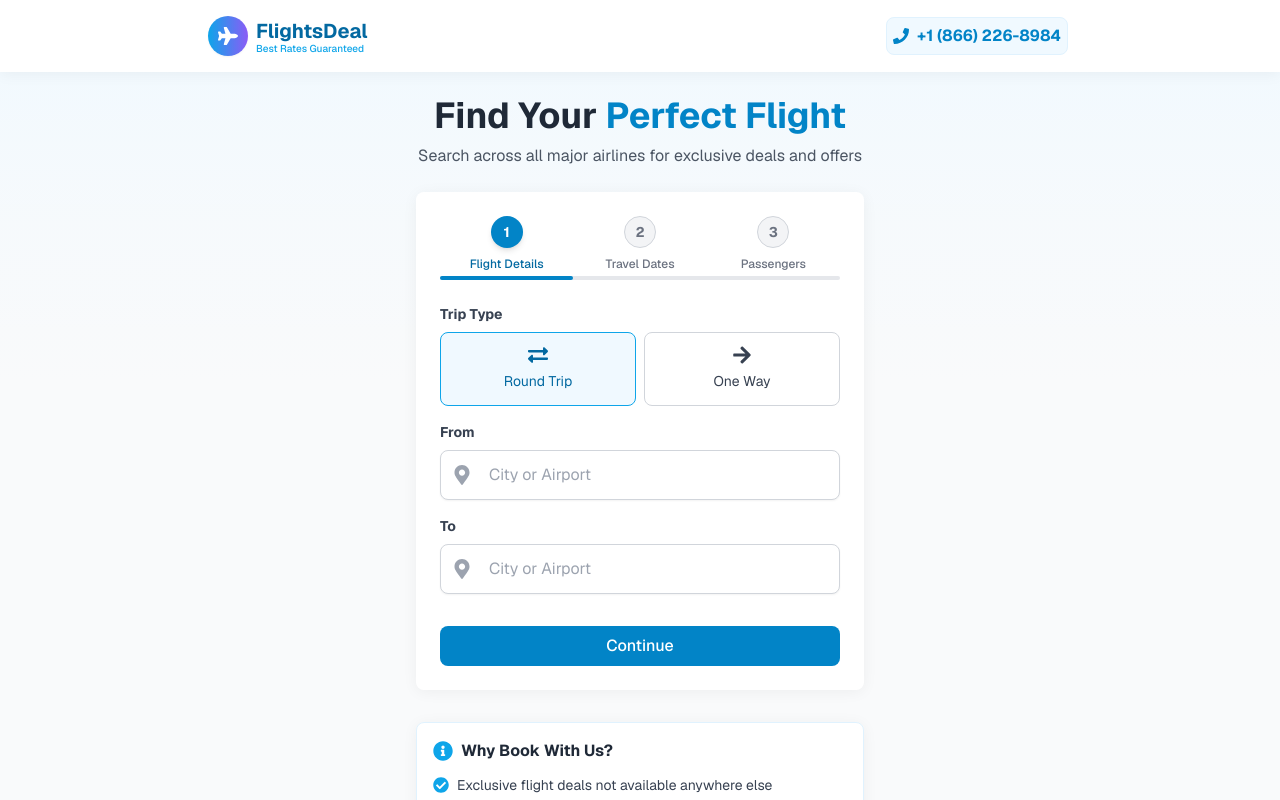
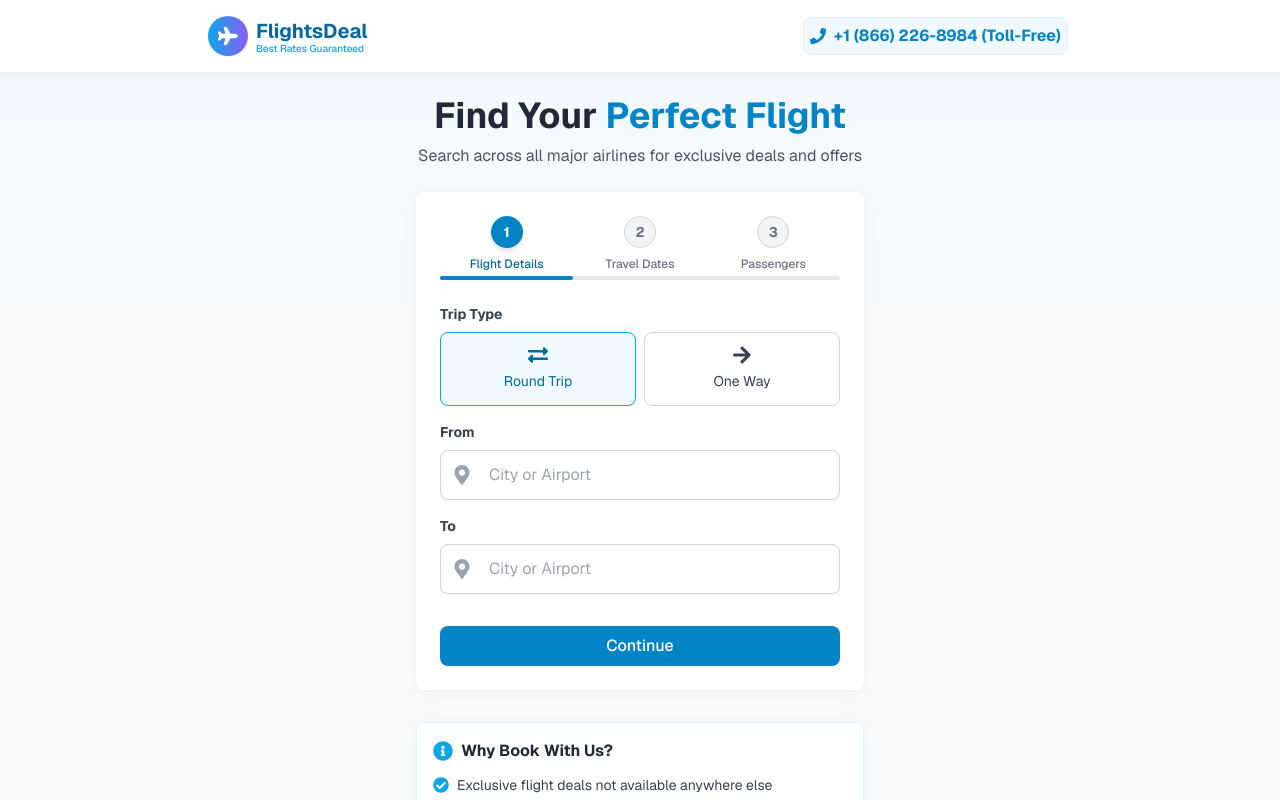
Before and after one commit to OkanLimitless/flights-lander, a Next.js app: page / in a window 1280 px wide. Shown: the top 800 px of the page. Built offline with nearby package versions, Linux system fonts and the light colour scheme.

Commit message:
Update contact information in CallToAction and ResultsPage components to include "Toll-Free" designation for clarity.

```diff
--- a/app/components/CallToAction.tsx
+++ b/app/components/CallToAction.tsx
@@ -27,7 +27,7 @@ const CallToAction = ({
           <span className="animate-ping absolute inline-flex h-full w-full rounded-full bg-sky-400 opacity-30"></span>
           <FaPhone className="h-4 w-4 relative" />
         </div>
-        +1 (866) 226-8984
+        +1 (866) 226-8984 (Toll-Free)
       </button>
     );
   }
--- a/app/components/ResultsPage.tsx
+++ b/app/components/ResultsPage.tsx
@@ -184,7 +184,7 @@ const ResultsPage = ({ searchData }: ResultsPageProps) => {
                 <div className="absolute -top-3 -right-2 bg-gradient-premium text-white text-xs font-bold px-2 py-1 rounded-full">SAVE 30%</div>
                 <div className="bg-gradient-to-r from-sky-50 to-indigo-50 rounded-lg p-3 mb-2 text-center shadow-sm">
                   <p className="text-lg font-bold text-sky-700">+1 (866) 226-8984</p>
-                  <p className="text-xs text-sky-600 mt-1 font-medium">Travel agents available 24/7</p>
+                  <p className="text-xs text-sky-600 mt-1 font-medium">Toll-Free • Travel agents available 24/7</p>
                 </div>
               </div>
             </div>
@@ -264,7 +264,7 @@ const ResultsPage = ({ searchData }: ResultsPageProps) => {
 
             <div className="bg-gradient-to-r from-sky-50 to-indigo-50 rounded-lg p-3 mb-4 text-center shadow-sm">
               <p className="text-lg font-bold text-sky-700">+1 (866) 226-8984</p>
-              <p className="text-xs text-sky-600 mt-1 font-medium">Mention booking code: {selectedFlight.departureCode}{selectedFlight.arrivalCode}-SAVE{Math.floor(Math.random() * 900) + 100}</p>
+              <p className="text-xs text-sky-600 mt-1 font-medium">Toll-Free • Mention booking code: {selectedFlight.departureCode}{selectedFlight.arrivalCode}-SAVE{Math.floor(Math.random() * 900) + 100}</p>
             </div>
 
             <div className="space-y-2">
@@ -372,7 +372,7 @@ const ResultsPage = ({ searchData }: ResultsPageProps) => {
               Our travel agents have access to exclusive discounts not available online. Call now and save up to 30%!
             </p>
             <div>
-              <CallToAction variant="secondary" text="Call +1 (866) 226-8984" />
+              <CallToAction variant="secondary" text="Call +1 (866) 226-8984 (Toll-Free)" />
             </div>
           </div>
         </div>
```
